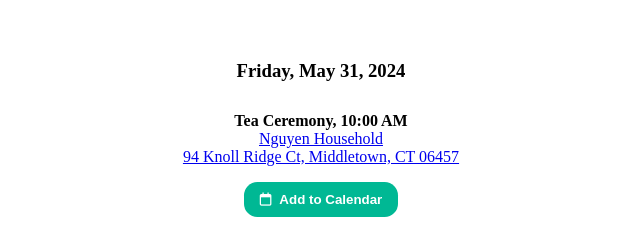
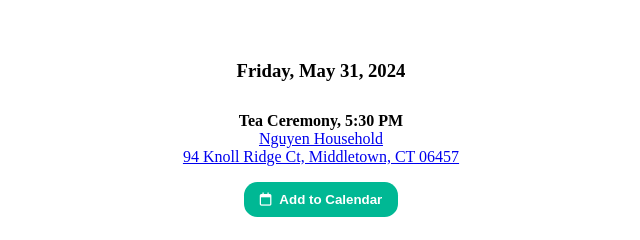
Before and after one commit to cheehieu/hieuvy, a plain HTML site: page schedule.html in a window 1280 px wide. Shown: the top 240 px of the page, 319-959 px from the left. Drawn offline with Linux system fonts and the light colour scheme.

Commit message:
Update schedule.html
Fix time for tea ceremony

```diff
--- a/schedule.html
+++ b/schedule.html
@@ -47,7 +47,7 @@
     <h3 class="event-date">Friday, May 31, 2024</h3>
     <div class="event">
       <p>
-        <b>Tea Ceremony, 10:00 AM</b> <br />
+        <b>Tea Ceremony, 5:30 PM</b> <br />
         <a href="https://maps.app.goo.gl/K49tCsTRECRzfHSv6"
           >Nguyen Household <br />94 Knoll Ridge Ct, Middletown, CT 06457</a
         >
```
